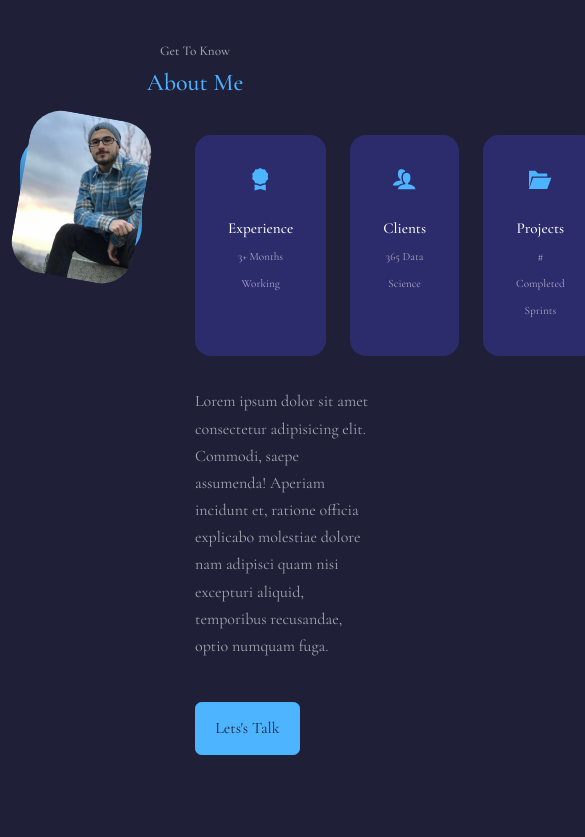
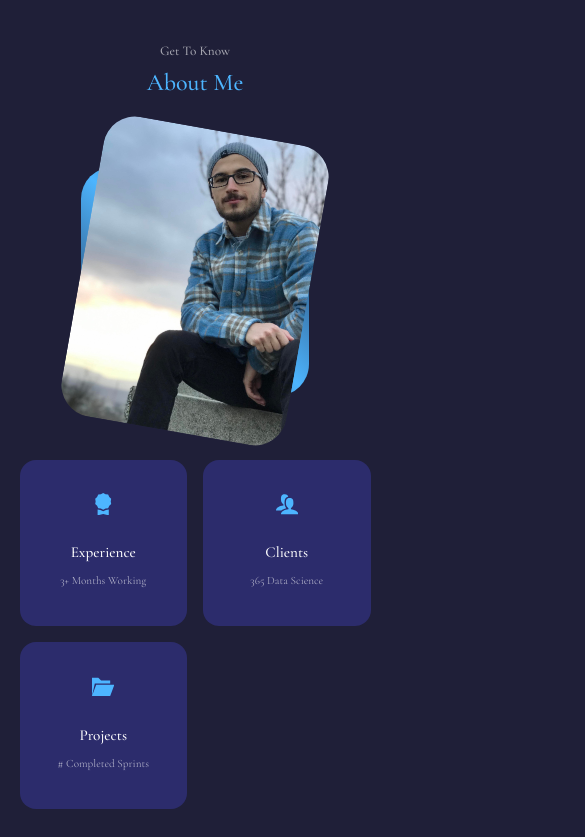
Before and after one commit to hristokarchev25/portfolio, a React (Create React App) app: page / in a window 390 px wide. Shown: the part 900-1737 px from the top of the page, 585 px wide, since content can reach past the window. Built offline with nearby package versions, Linux system fonts and the light colour scheme.

Commit message:
fix/ responsive design in about component

```diff
--- a/src/components/About/about.css
+++ b/src/components/About/about.css
@@ -64,3 +64,39 @@
     margin: 2rem 0 2.6rem;
     color: var(--color-light);
 }
+
+@media screen and (max-width: 1024px) {
+    .about__container {
+        grid-template-columns: 1fr;
+        gap: 0;
+    }
+
+    .about__me {
+        width: 50%;
+        margin: 2rem auto 4rem;
+    }
+
+    .about__content p {
+        margin: 1rem 0 1.5rem;
+    }
+}
+
+@media screen and (max-width: 600px) {
+    .about__me {
+        width: 65%;
+        /* margin: 0 auto 3rem; */
+    }
+
+    .about__cards {
+        grid-template-columns: 1fr 1fr;
+        gap: 1rem;
+    }
+
+    .about__content {
+        text-align: center;
+    }
+
+    .about__content p {
+        margin: 1.5rem 0;
+    }
+}
```
